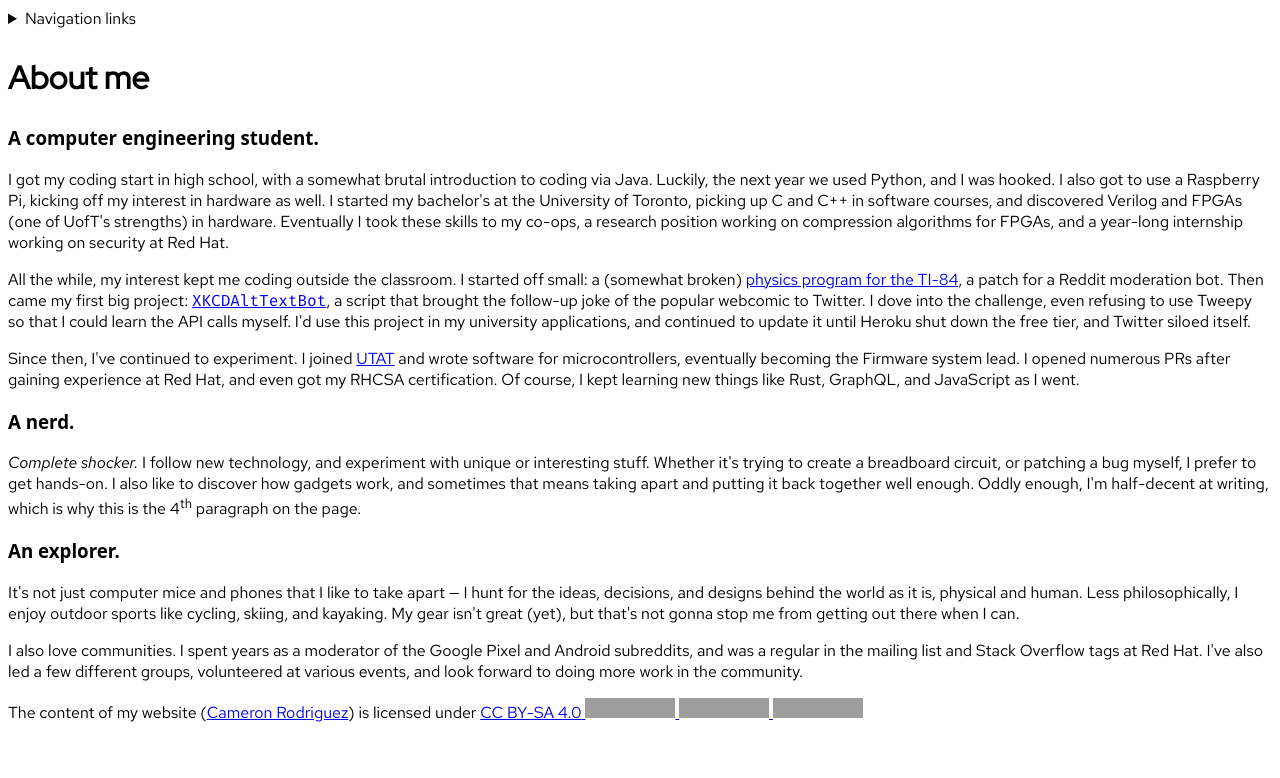
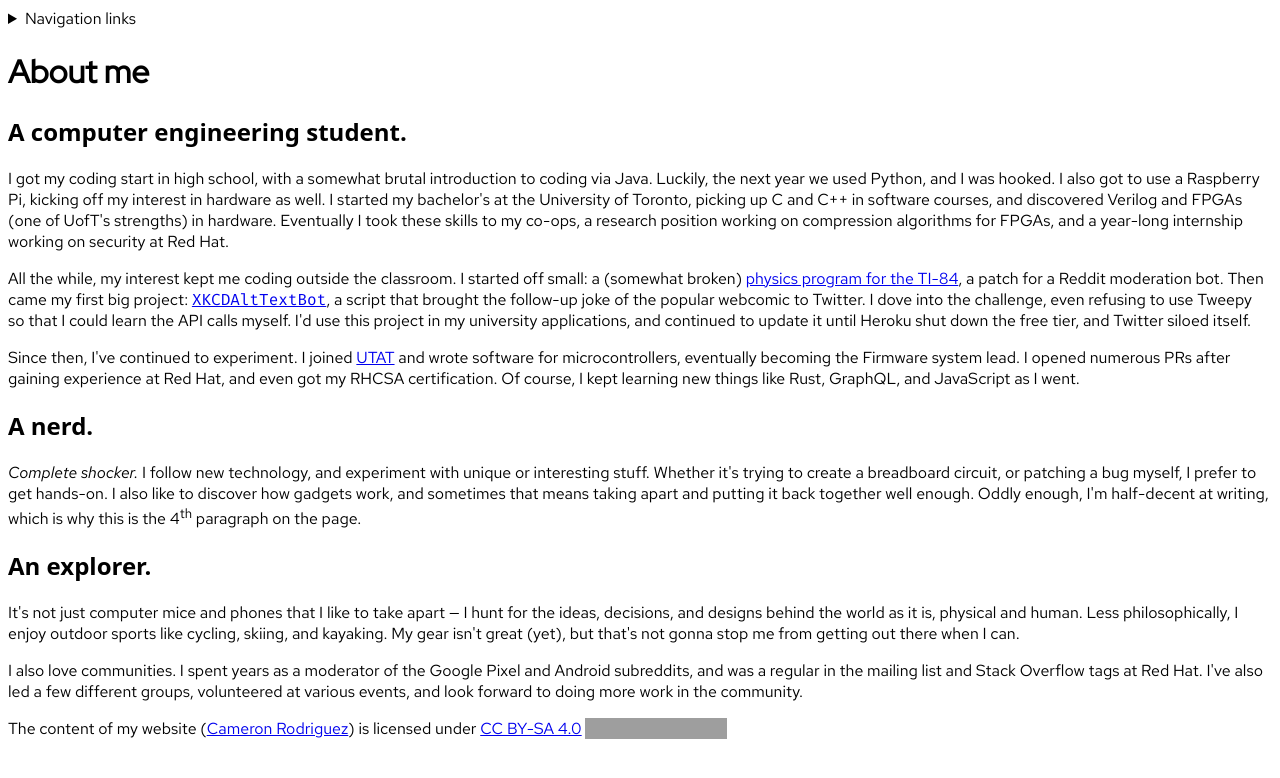
Before and after one commit to cam-rod/cam-rod.github.io, a Jekyll site: the page built from about.html, in a window 1280 px wide. Shown: the top 778 px of the page. Built offline with Jekyll 4.4.1, drawn with Linux system fonts in a browser that asks for light colours; some web fonts are replaced; grey boxes are pictures that could not be loaded.

Commit message:
rm extra article tags, fix time tag, reorg Sass

```diff
--- a/_sass/_fonts.scss
+++ b/_sass/_fonts.scss
@@ -47,3 +47,15 @@
     font-weight: 400;
     src: local("Fira Code Regular"), local("FiraCode-Regular"), url(../fonts/Fira_Code/FiraCode-VariableFont_wght.woff2) format('woff2');
 }
+
+body {
+    background: #ffffff;
+    color: #000000;
+    font-family: 'Red Hat Text', 'Cantarell', 'Noto Sans', sans-serif;
+}
+
+// Applying fonts
+h1 { font-family: 'Red Hat Display', 'Cantarell', sans-serif; }
+h2, h3, h4, h5, h6 { font-family: 'Cantarell', 'Noto Sans', sans-serif; }
+code, pre { font-family: 'Fira Code', 'Cascadia Code', 'Consolas', monospace; }
+strong, b { font-weight: 600 }
--- a/about.html
+++ b/about.html
@@ -3,12 +3,11 @@
 title: About me
 image: /assets/img/camrod-profile.jpg
 ---
-<article>
 <header>
-    <h1 style="font-size: 2em">About me</h1>
+  <h1>About me</h1>
 </header>
 
-  <h3>A computer engineering student.</h3>
+<h2>A computer engineering student.</h2>
 <p>I got my coding start in high school, with a somewhat brutal introduction to coding via Java. Luckily, the next
   year we used Python, and I was hooked. I also got to use a Raspberry Pi, kicking off my interest in hardware as
   well. I started my bachelor's at the University of Toronto, picking up C and C++ in software courses, and discovered
@@ -26,17 +25,16 @@
   Red Hat, and even got my RHCSA certification. Of course, I kept learning new things like Rust, GraphQL, and
   JavaScript as I went.</p>
 
-  <h3>A nerd.</h3>
+<h2>A nerd.</h2>
 <p><em>Complete shocker.</em> I follow new technology, and experiment with unique or interesting stuff. Whether it's
   trying to create a breadboard circuit, or patching a bug myself, I prefer to get hands-on. I also like to discover
   how gadgets work, and sometimes that means taking apart and putting it back together well enough. Oddly enough, I'm
   half-decent at writing, which is why this is the 4<sup>th</sup> paragraph on the page.</p>
 
-  <h3>An explorer.</h3>
+<h2>An explorer.</h2>
 <p>It's not just computer mice and phones that I like to take apart — I hunt for the ideas, decisions, and designs
   behind the world as it is, physical and human. Less philosophically, I enjoy outdoor sports like cycling, skiing,
   and kayaking. My gear isn't great (yet), but that's not gonna stop me from getting out there when I can.</p>
 <p>I also love communities. I spent years as a moderator of the Google Pixel and Android subreddits, and was a regular
   in the mailing list and Stack Overflow tags at Red Hat. I've also led a few different groups, volunteered at various
   events, and look forward to doing more work in the community.</p>
-</article>
--- a/assets/css/styles.scss
+++ b/assets/css/styles.scss
@@ -1,14 +1,4 @@
 ---
 ---
 @import "fonts";
-
-body {
-  background: #ffffff;
-  color: #000000;
-  font-family: 'Red Hat Text', 'Cantarell', 'Noto Sans', sans-serif;
-}
-
-h1 { font-family: 'Red Hat Display', 'Cantarell', sans-serif; }
-h2, h3, h4, h5, h6 { font-family: 'Cantarell', 'Noto Sans', sans-serif; }
-code, pre { font-family: 'Fira Code', 'Cascadia Code', 'Consolas', monospace; }
-strong, b { font-weight: 600 }
+@import "footer";
--- a/blog.html
+++ b/blog.html
@@ -13,7 +13,10 @@
   {% for post in site.posts %}
     <article>
       <header>
-        <time class="post-time">{{ page.date | date: "%Y-%m-%d (%A), %H:%M" }} - {{ page.author | upcase }}</time>
+        <p><time class="post-byline" datetime="{{ page.date | date: "%Y-%m-%dT%H:%M:%S%z" }}">
+            {{ page.date | date: "%Y-%m-%d (%A), %H:%M" }}
+          </time>- {{ page.author | upcase }}
+        </p>
         <h2><a href="{{ post.url }}">{{ post.title }}</a></h2>
       </header>
       {% if page.hot_take %}
```
Also changed, not shown: _layouts/post.html (+5 -3 lines). Lines whose indentation alone changed are shown as unchanged.
